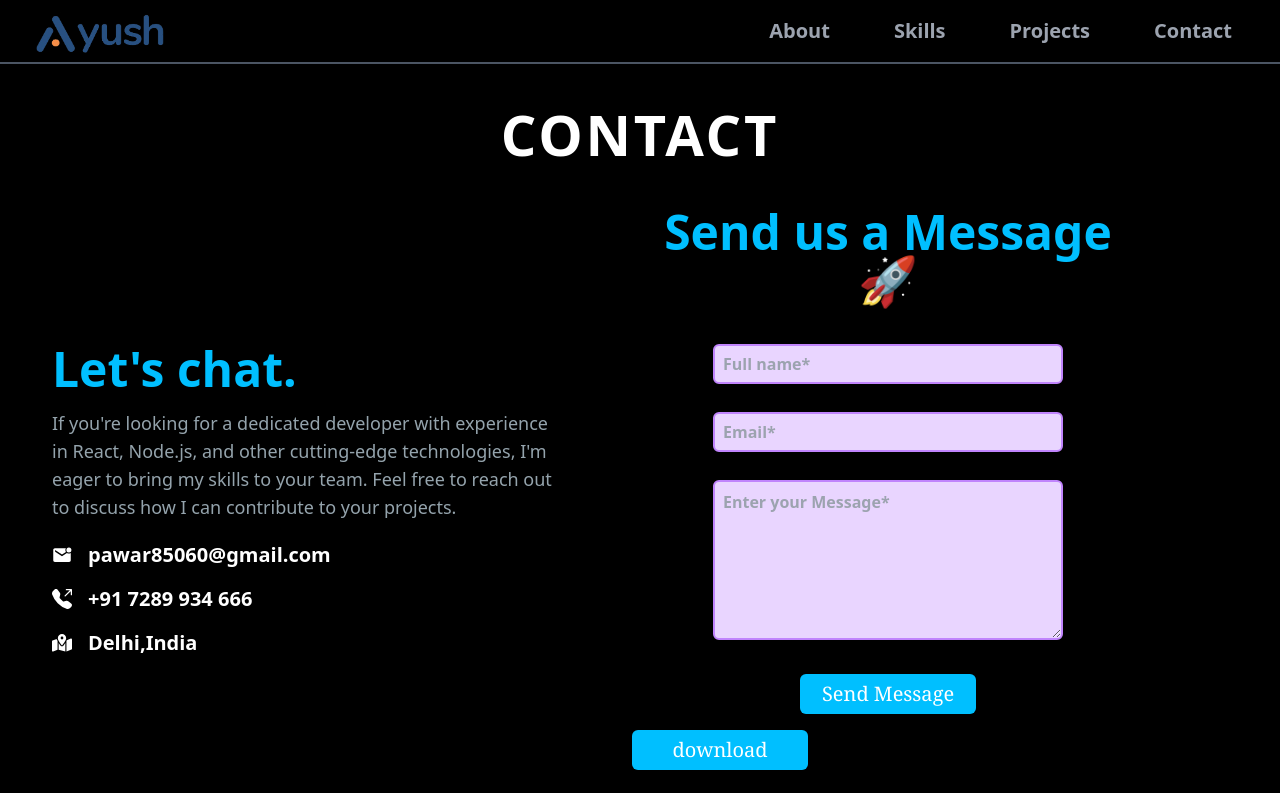
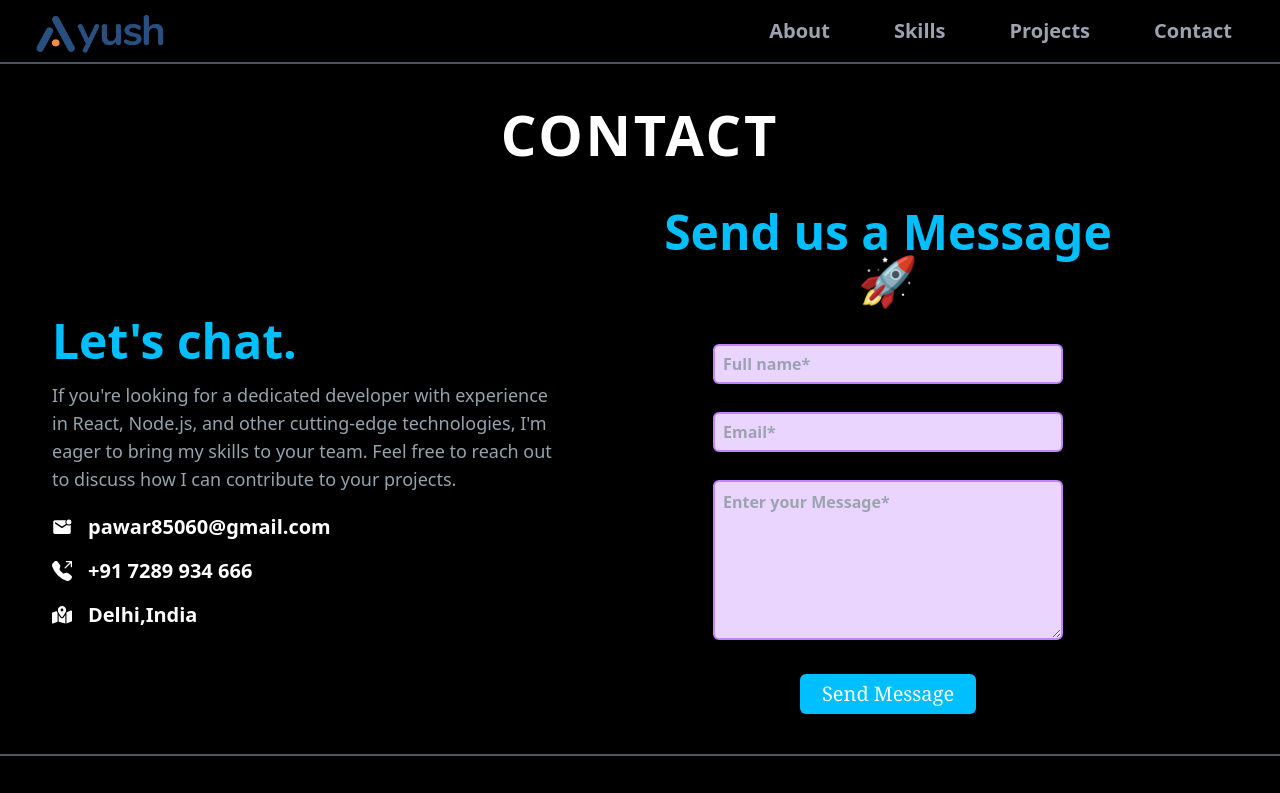
Before and after one commit to ayush-23-30/My-Portfolio-, a React (Vite) app: page /Contact in a window 1280 px wide. Shown: the top 793 px of the page. Built offline with nearby package versions, Linux system fonts and the light colour scheme.

Commit message:
re-design

```diff
--- a/src/component/Contact.jsx
+++ b/src/component/Contact.jsx
@@ -9,21 +9,7 @@ import { toast, ToastContainer } from "react-toastify";
 
 function Contact() {
   const form = useRef();
-
-  const downloadAppNavigatorBTN = () => {
-    const userAgent = navigator.userAgent || navigator.vendor || window.opera;
-
-    if (/android/i.test(userAgent)) {
-      // Redirect to Play Store
-      window.location.href = "https://play.google.com/store/apps/details?id=com.reelax.influencer";
-    } else if (/iPad|iPhone|iPod/.test(userAgent) && !window.MSStream) {
-      // Redirect to App Store
-      window.location.href = "https://apps.apple.com/in/app/reelax-influencer-app/id6464481879";
-    }
-     else {
-      alert("Unsupported platform. Please visit on iOS or Android.");
-    }
-  };
+  let change = 'i tested the app link of reelax going to play store '
 
   const sended = () => {
     toast.success("Sent successfully", {
@@ -179,13 +165,7 @@ function Contact() {
                 Send Message
               </Button>
             </form>
-              <Button
-              onClick = {downloadAppNavigatorBTN}
-                variant="blue"
-                className=" mt-4 hover:text-x w-44 font-serif text-xl "
-              >
-                download
-              </Button>
+
           </div>
         </div>
         <ToastContainer
```
